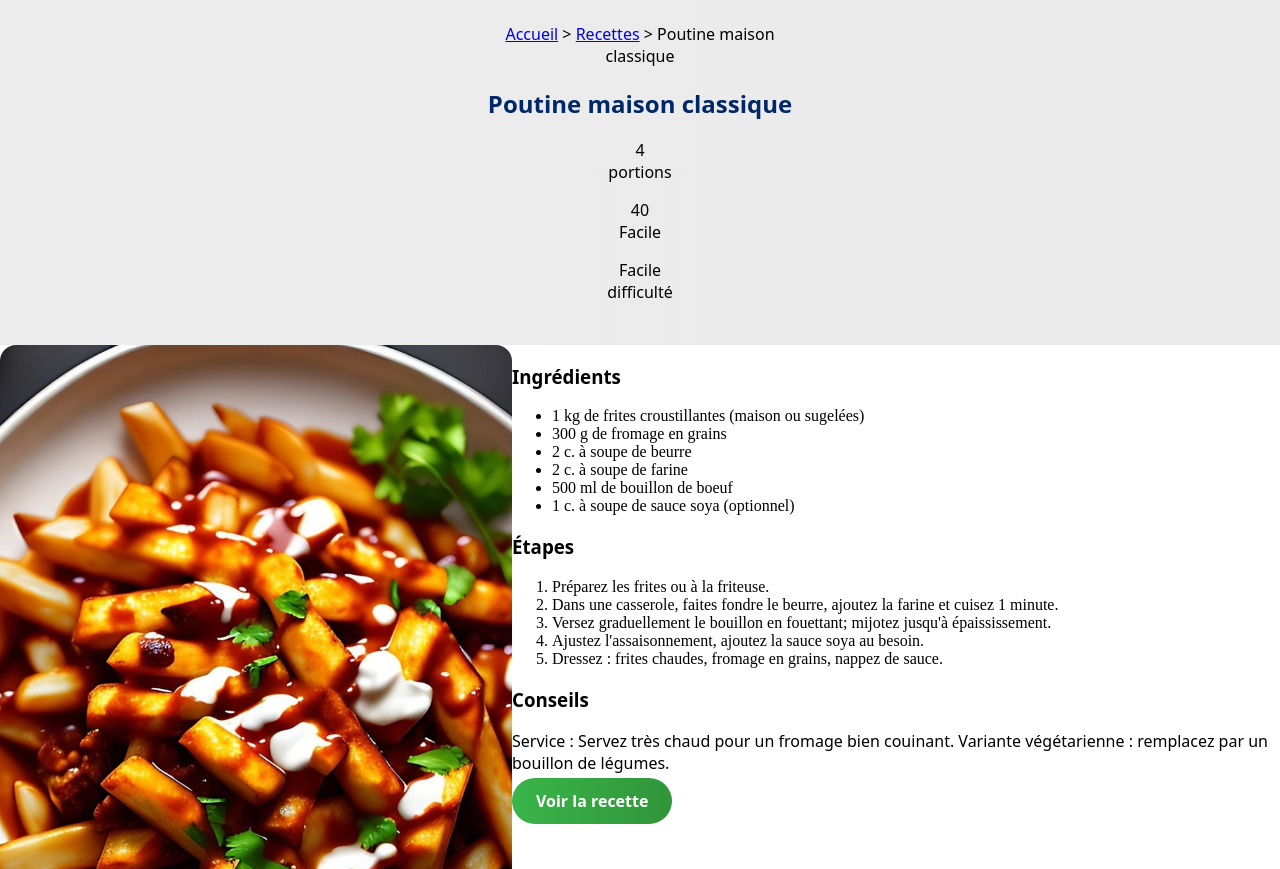
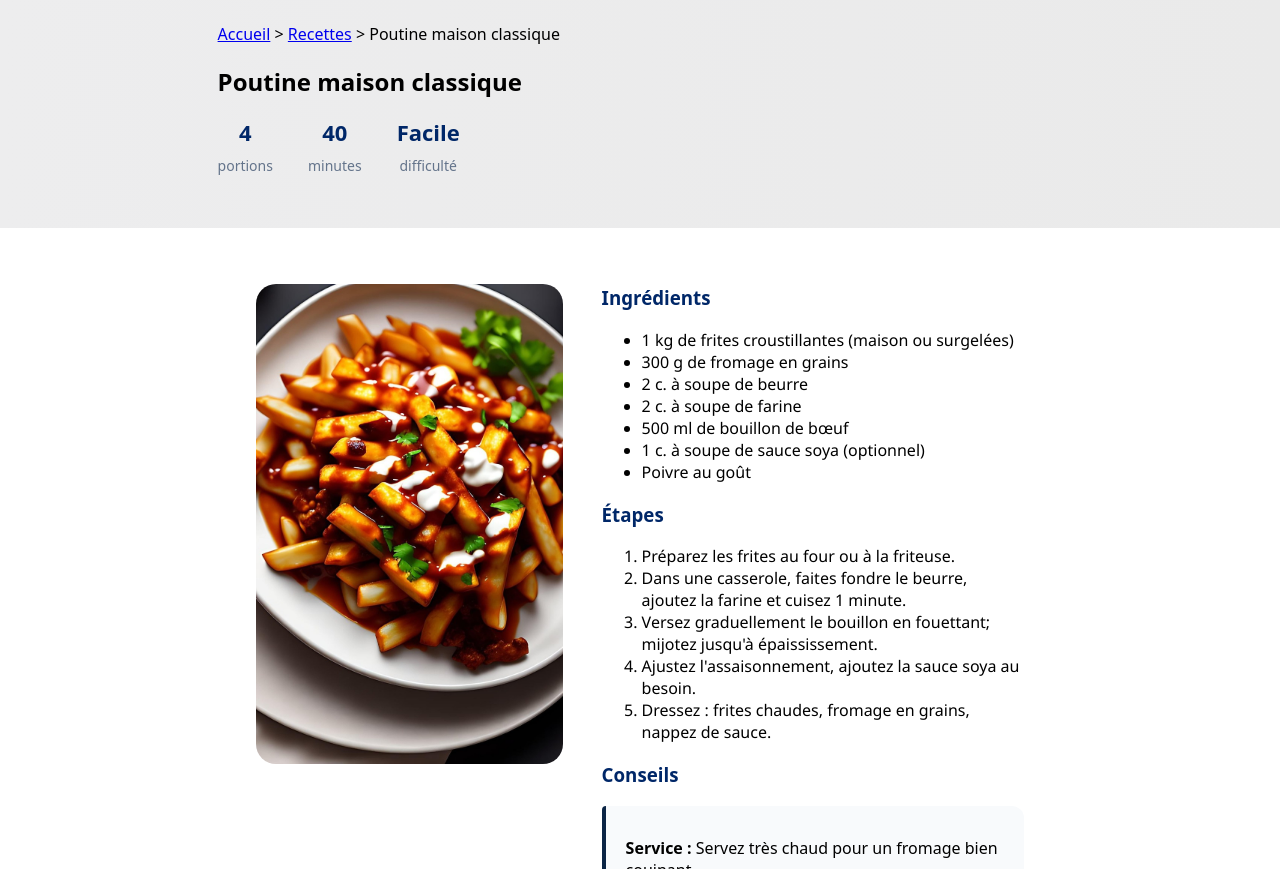
Before and after one commit to Yukio218/interface-web, a plain HTML site: page TP1/pages/poutine.html in a window 1280 px wide. Shown: the part 83-952 px from the top of the page. Drawn offline with Linux system fonts and the light colour scheme.

Commit message:
[COMPLÉTÉ] Remise TP1

```diff
--- a/TP1/pages/poutine.html
+++ b/TP1/pages/poutine.html
@@ -42,49 +42,50 @@
           <a href="recettes.html">Recettes</a> > Poutine maison classique</span
         >
         <h1>Poutine maison classique</h1>
-        <p>4<br /><span>portions</span></p>
-        <p>40<br /><span>Facile</span></p>
-        <p>Facile<br /><span>difficulté</span></p>
+        <div class="stats">
+          <p>4<br /><span>portions</span></p>
+          <p>40<br /><span>minutes</span></p>
+          <p>Facile<br /><span>difficulté</span></p>
+        </div>
       </section>
 
       <section class="section-tout">
-        <img src="../images/poutine-detail.jpg" alt="poutine" />
+        <div class="colonne-image">
+          <img src="../images/poutine-detail.jpg" alt="Poutine maison classique" />
+        </div>
+
         <div class="partie-droit">
           <h3>Ingrédients</h3>
           <ul>
-            <li>1 kg de frites croustillantes (maison ou sugelées)</li>
+            <li>1 kg de frites croustillantes (maison ou surgelées)</li>
             <li>300 g de fromage en grains</li>
             <li>2 c. à soupe de beurre</li>
             <li>2 c. à soupe de farine</li>
-            <li>500 ml de bouillon de boeuf</li>
+            <li>500 ml de bouillon de bœuf</li>
             <li>1 c. à soupe de sauce soya (optionnel)</li>
+            <li>Poivre au goût</li>
           </ul>
+
           <h3>Étapes</h3>
           <ol>
-            <li>Préparez les frites ou à la friteuse.</li>
-            <li>
-              Dans une casserole, faites fondre le beurre, ajoutez la farine et
-              cuisez 1 minute.
-            </li>
-            <li>
-              Versez graduellement le bouillon en fouettant; mijotez jusqu'à
-              épaississement.
-            </li>
+            <li>Préparez les frites au four ou à la friteuse.</li>
+            <li>Dans une casserole, faites fondre le beurre, ajoutez la farine et cuisez 1 minute.</li>
+            <li>Versez graduellement le bouillon en fouettant; mijotez jusqu'à épaississement.</li>
             <li>Ajustez l'assaisonnement, ajoutez la sauce soya au besoin.</li>
-            <li>
-              Dressez : frites chaudes, fromage en grains, nappez de sauce.
-            </li>
+            <li>Dressez : frites chaudes, fromage en grains, nappez de sauce.</li>
           </ol>
+
           <h3>Conseils</h3>
           <div class="carte-conseil">
             <p>
-              <span>Service : </span>Servez très chaud pour un fromage bien
-              couinant. <span>Variante végétarienne : </span>remplacez par un
-              bouillon de légumes.
+              <strong>Service : </strong>Servez très chaud pour un fromage bien couinant.<br />
+              <strong>Variante végétarienne : </strong>remplacez par un bouillon de légumes.
             </p>
           </div>
 
-          <a href="pages/saisonnier.html" class="bouton">Voir la recette</a>
+          <div class="zone-bouton">
+            <a href="recettes.html" class="bouton">Retour aux recettes</a>
+          </div>
         </div>
       </section>
     </main>
--- a/TP1/styles/main.css
+++ b/TP1/styles/main.css
@@ -17,6 +17,7 @@ header {
   width: 100%;
   background: linear-gradient(to right, #002768, #001437);
   display: flex;
+  position: sticky; top: 0; z-index: 2;
 }
 
 .titre {
@@ -63,11 +64,25 @@ li > a {
   margin-top: 0px;
   padding: 1% 0% 1% 0%;
   color: white;
+  transition: opacity 0.2s;
+}
+
+li > a:hover {
+  opacity: 0.75;
 }
 
 .nav-selected {
   text-decoration: underline;
 }
+.bouton {
+  transition: all 0.3s ease;
+}
+
+.bouton:hover {
+  transform: translateY(-5px);
+  box-shadow: 0px 5px 15px rgba(0, 0, 0, 0.2);
+}
+
 
 body {
   margin: 0px;
@@ -105,6 +120,15 @@ footer > div {
 
 .footer-colonne > ul > li > a {
   color: var(--primary-color);
+}
+
+.footer-lien {
+  transition: opacity 0.2s;
+}
+
+.footer-lien:hover {
+  text-decoration: underline;
+  opacity: 0.8;
 }
 
 footer > p {
@@ -156,9 +180,7 @@ footer > p {
     padding: 2% 0px;
   }
 
-  .footer-colonne {
 
-  }
 
   footer > div {
     display: block;
--- a/TP1/styles/recette-detail.css
+++ b/TP1/styles/recette-detail.css
@@ -7,7 +7,8 @@ h2,
 h3,
 h5,
 span,
-sub {
+sub,
+.partie-droit li {
   font-family: "Segoe UI", Tahoma, Geneva, Verdana, sans-serif;
 }
 
@@ -16,28 +17,76 @@ main {
 }
 
 .titre-section {
-    padding: 2% 37%;
-    text-align: center;
-    background: linear-gradient(to right, #ededee, #eaeaea);
+  padding: 2% 17%;
+  background: linear-gradient(to right, #ededee, #eaeaea);
 }
 
 h1 {
-    color: var(--primary-color);
+  color: black;
+}
+
+.stats {
+  display: flex;
+  gap: 35px;
+  margin-top: 15px;
+  margin-bottom: 25px;
+}
+
+.stats > p {
+  text-align: center;
+  font-size: 22px;
+  font-weight: bold;
+  color: var(--primary-color);
+  margin: 0px;
+}
+
+.stats > p > span {
+  font-size: 14px;
+  font-weight: normal;
+  color: #64748b;
+}
+
+.partie-droit h3 {
+  color: var(--primary-color);
 }
 
 .section-tout {
-  display: flex;
-  justify-content: center;
-  gap: calc(20);
-  margin: 0 auto;
+  display: grid;
+  grid-template-columns: 40% 55%;
+  justify-content: space-between;
+  padding: 3% 20%;
 }
 
-img {
-  height: 900px;
-  width: 40%;
-  border-radius: 16px;
-  background-color: rgba(0, 0, 0, 0);
+.section-tout img {
+  width: 100%;
+  margin-top: 18px;
+  height: 480px;
+  justify-self: right;
+  border-radius: 20px;
   object-fit: cover;
+  display: block;
+}
+
+.carte-conseil {
+  background-color: #f8fafc;
+  border-left: 4px solid #0b2545;
+  border-radius: 4px 12px 12px 4px;
+  padding: 15px 20px;
+  margin: 15px 0px 25px 0px;
+}
+
+.zone-retour {
+  padding: 0% 10% 5% 10%;
+}
+
+.bouton-retour {
+  background-color: #64748b;
+  color: #ffffff;
+  text-decoration: none;
+  font-weight: 600;
+  font-size: 14px;
+  padding: 10px 22px;
+  border-radius: 25px;
 }
 
 .bouton {
@@ -52,11 +101,23 @@ img {
 }
 
 @media (max-width: 1024px) {
-
+  .section-tout {
+    display: grid;
+    grid-template-columns: 40% 55%;
+    padding: 3% 13%;
+  }
 }
 
 @media (max-width: 768px) {
 
+  .titre-section {
+    padding: 2% 10%;
+  }
+  .section-tout {
+    display: block;
+    grid-template-columns: 40% 55%;
+    padding: 3% 2%;
+  }
 }
 
 @media (max-width: 480px) {
```
Also changed, not shown: TP1/styles/recettes.css (+7 -0 lines).
